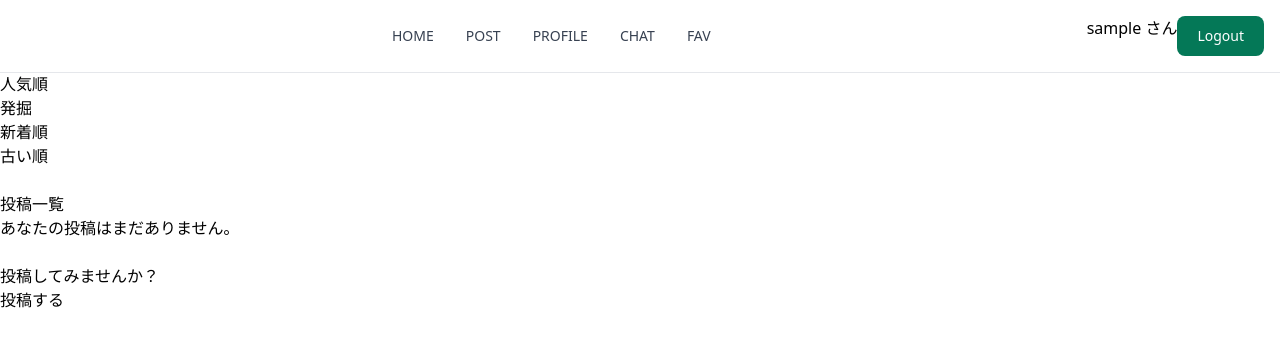
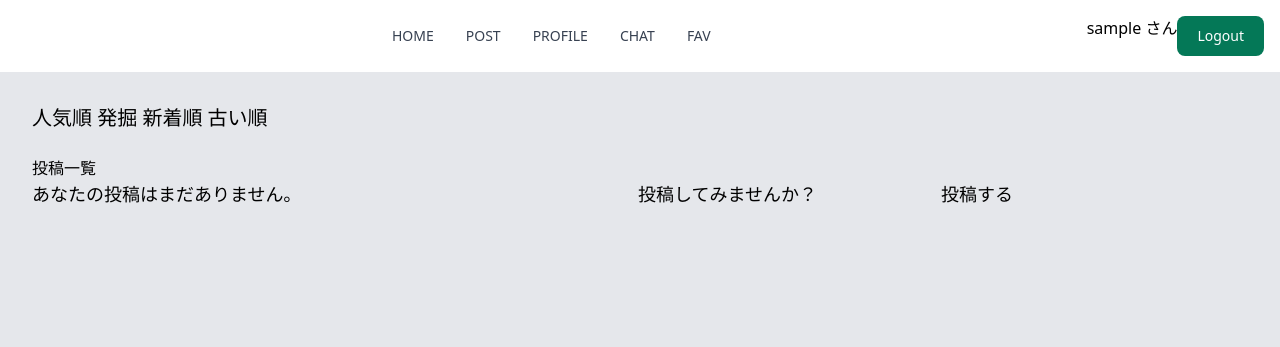
Before and after one commit to Shiryu-Toujima-1f10210346/DEVIANT, a Django app: page /my_prof/ in a window 1280 px wide. Shown: the top 347 px of the page. Run offline with Django 4.2, Linux system fonts and the light colour scheme; the visitor is signed in with stand-in values (Sample User, id 1); data that the repository does not hold is empty; some libraries are stand-ins or nearby versions.

Commit message:
プロフィールのレイアウトも変更

```diff
--- a/chat/templates/chat/header.html
+++ b/chat/templates/chat/header.html
@@ -16,7 +16,7 @@
       {% if user.is_authenticated %}
 
     <h2>{{ user.username }}
-      さん</h2>
+      さん  </h2>
       <button type="button" onclick="location.href='{% url 'logout' %}'"
       class="text-white bg-green-700 hover:bg-green-800 focus:ring-4 focus:outline-none
       focus:ring-green-300 font-medium rounded-lg text-sm px-5 py-2.5 text-center mr-3
@@ -31,6 +31,7 @@
           clip-rule="evenodd"></path></svg>
     </button>
       {% else %}
+      <h2>ゲスト</h2>
       <button type="button" onclick="location.href={% url 'login' %}"
         class="text-white bg-blue-700 hover:bg-blue-800 focus:ring-4 focus:outline-none focus:ring-blue-300
         font-medium rounded-lg text-sm px-5 py-2.5 text-center mr-3 md:mr-0 dark:bg-blue-600
--- a/chat/templates/chat/my_prof.html
+++ b/chat/templates/chat/my_prof.html
@@ -1,43 +1,75 @@
 <!DOCTYPE html>
-
+{% extends 'chat/header.html' %}
+{% load static %}
 <html>
 <head>
     <meta charset="utf-8"/>
     <title>Home</title>
+
     <script src="https://cdn.tailwindcss.com"></script>
+    <link rel="stylesheet" href="{% static 'css/home.css' %}">
+
 </head>
-{% extends 'chat/header.html' %}
+
 {% block header %}
 
-<body>
+<body class="m-4 p-4 bg-gray-200">
+  <span class="
+  lg:text-xl
+  ">
     <span>
-    <div class="">
-        <a type="button" href="{%url "home"%}?order=popular" class="btn btn-info">人気順</a>
-      </div>
-      <div class="">
-        <a type="button" href="{%url "home"%}?order=veiled" class="btn btn-info">発掘</a>
-      </div>
-      <div class="">
-        <a type="button" href="{%url "home"%}?order=new" class="btn btn-info">新着順</a>
-      </div>
-      <div class="">
+        <a type="button" href="{%url "home"%}?order=popular" class="btn btn-info">人気順 </a>
+      </span>
+      <span class="">
+        <a type="button" href="{%url "home"%}?order=veiled" class="btn btn-info">発掘 </a>
+      </span>
+      <span class="">
+        <a type="button" href="{%url "home"%}?order=new" class="btn btn-info">新着順 </a>
+      </span>
+      <span class="">
         <a type="button" href="{%url "home"%}?order=old" class="btn btn-info">古い順</a>
-      </div>
+      </span>
     </span>
 
+  <br><br>
 
-      <br>
     <h1>投稿一覧</h1>
+    <div class="
+    grid
+    grid-cols-1 text-3xl
+    sm:grid-cols-2 sm:text-2xl
+    md:grid-cols-3 md:text-xl
+    lg:grid-cols-4 lg:text-lg
+    gap-3
+    pr-4
+    ">
     {% if user.is_authenticated %}
-    {% if object_list%}
+      {% if object_list %}
         {% for post in object_list %}
-    <div class= "container">
+        <div class= "
+        bg-white
+        post
+        container
+        border border-blue-700 border-solid border-b-4 border-r-4 rounded-lg
+        m-4 p-4
+        shadow-lg
+        ">
+
+
+        <span class="
+        text-4xl
+        sm:text-3xl
+        md:text-2xl
+        lg:text-xl
+        ">
             <p>投稿者:{{ post.author }}</p>
             <h2>タイトル:{{ post.title }}</h2>
-        <p>お気に入り数:{{ post.fav_num }}</p>
+        </span>
+
+            <p>閲覧数:{{post.pv}}  お気に入り数:{{ post.fav_num }}</p>
             <p>投稿日時:{{ post.created_at | date:'Y/m/d H:i'}}</p>
-        <a href = "../post/{{ post.id }}">詳細</a>
-        <br><br>
+            <br>
+            <div style="text-align:right;"><a href = "../post/{{ post.id }}">詳細</a></div>
         </div>
         {% endfor %}
       {% else %}
```
Also changed, not shown: chat/templates/chat/home.html (+16 -7 lines), chat/static/css/home.css (added). Lines whose indentation alone changed are shown as unchanged.
